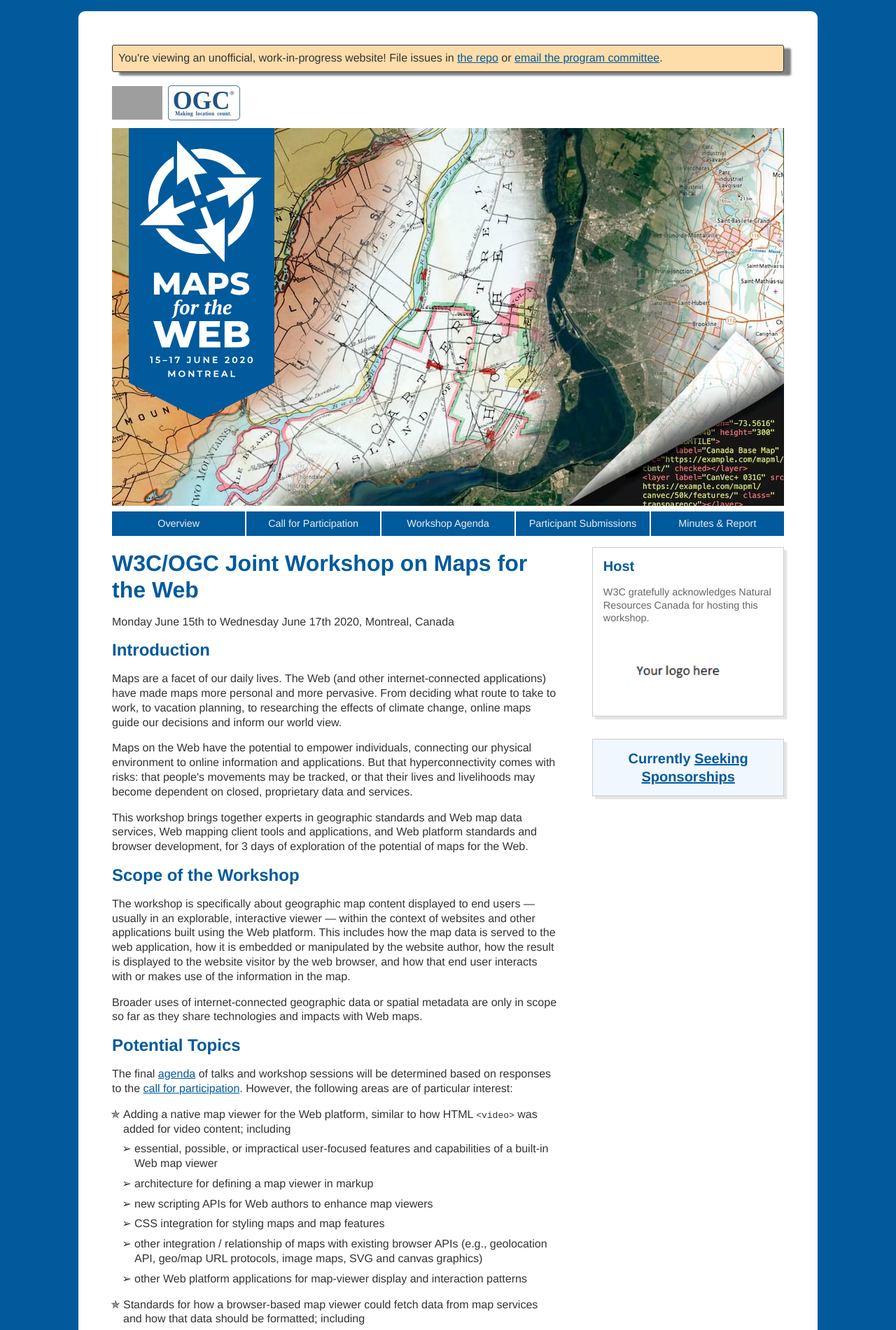
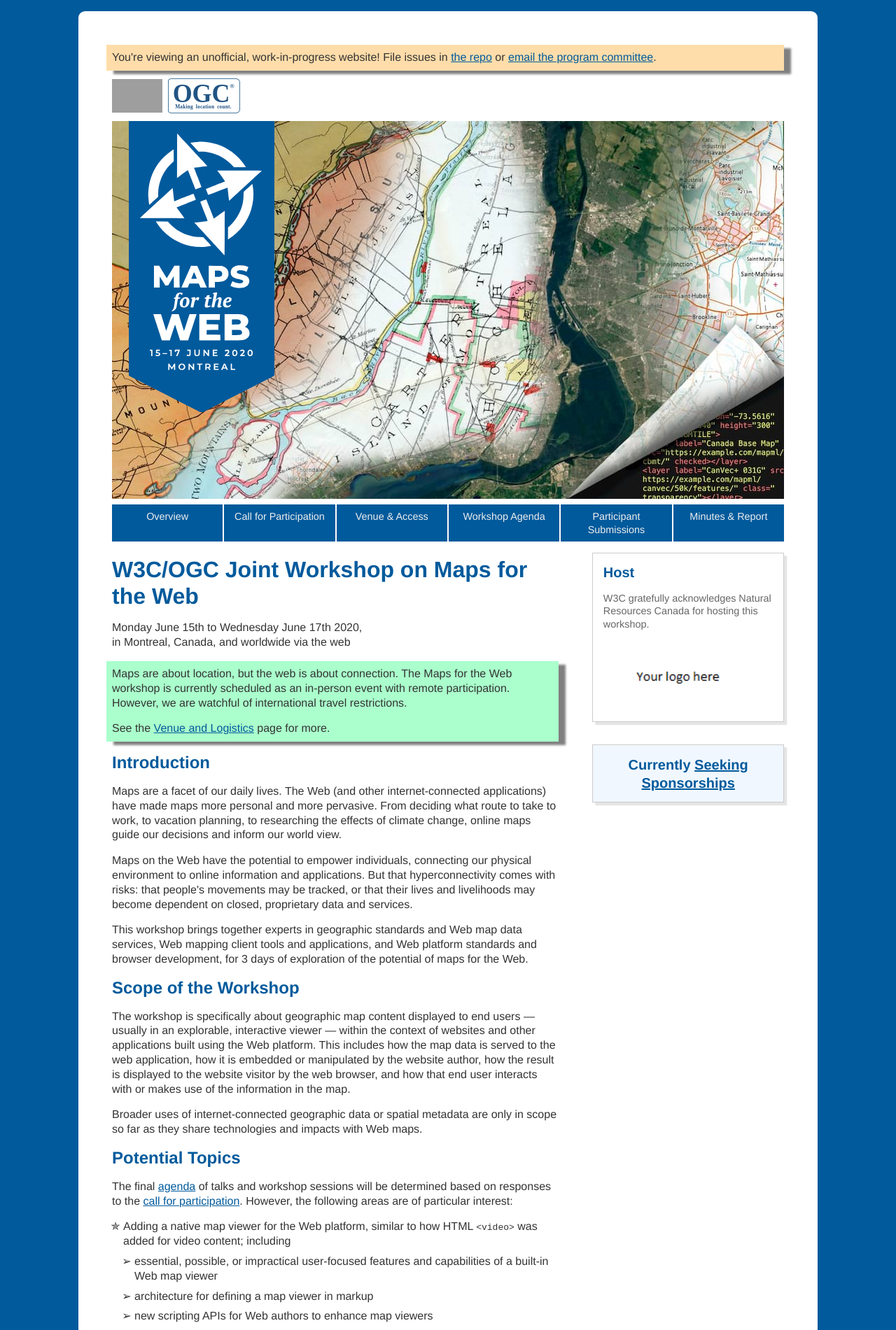
Before and after one commit to Maps4HTML/Maps4HTML-Workshop-2020, a Jekyll site: the page built from index.html, in a window 1280 px wide. Shown: the top 1901 px of the page at 70% size. Built offline with Jekyll 4.4.1, drawn with Linux system fonts in a browser that asks for light colours; grey boxes are pictures that could not be loaded.

Commit message:
Add venue information & highlight remote option
Paritally addresses #7

```diff
--- a/_data/nav.yml
+++ b/_data/nav.yml
@@ -2,6 +2,8 @@
   text: Overview
 - link: /call-for-participation
   text: Call for Participation
+- link: /venue
+  text: Venue & Access
 - link: /agenda
   text: Workshop Agenda
 - link: /supporting-material
--- a/assets/css/style.css
+++ b/assets/css/style.css
@@ -419,7 +419,7 @@
   .menu li:first-child:nth-last-child(odd) {
     /* if there's an odd number of items,
       make the first one big instead of the last */
-    flex: 100%;
+    flex: calc(20rem + 2px) 2;
   }
 
   .graphic {
@@ -751,16 +751,25 @@
 
 ol ol { margin: 1rem;}
 
+.warning, .info {
+  box-shadow: 10px 5px 3px 0px gray;
+  border: thin solid 3px;
+  padding: 0.5em;
+  margin: 0.5em 0 0.5em -0.5em;
+}
 .warning {
   background-color: #fda;
-  box-shadow: 10px 5px 3px 0px gray;
-  border-width: thin;
-  border-style: solid;
-  border-radius: 3px;
-  padding-top: 0.5em;
-  padding-right: 0.5em;
-  padding-bottom: 0.5em;
-  padding-left: 0.5em;
+}
+.info {
+  background-color: #afc;
+}
+.warning > :first-child,
+.info > :first-child {
+  margin-top: 0;
+}
+.warning > :last-child,
+.info > :last-child {
+  margin-bottom: 0;
 }
 
 .warning h1 {
@@ -768,11 +777,6 @@
   font-style: italic;
   font-weight: bold;
   text-align: center;
-
-}
-
-.warning p {
-  font-size: 110%;
 }
 
 .todo {
--- a/call-for-participation.html
+++ b/call-for-participation.html
@@ -38,9 +38,8 @@
   You can request to participate in the workshop in one or more ways:
 </p>
 <ul>
-  <li>Attending the workshop in person and participating in the discussions.</li>
-  <li>Attending the workshop via videoconference.
-    (To be confirmed, subject to technical support.)
+  <li>Attending the workshop sessions in person, in Montreal.</li>
+  <li>Attending the workshop sessions remotely, via videoconference.
   </li>
   <li>Making a <a href="#talk-proposals">presentation</a> (15 minutes)
     or lightning talk (&lt;5 minutes),
--- a/index.html
+++ b/index.html
@@ -3,7 +3,22 @@
 # See _config.yml for site title and description
 ---
 
-<p>Monday June 15th to Wednesday June 17th 2020, Montreal, Canada</p>
+<p>
+  Monday June 15th to Wednesday June 17th 2020,<br/>
+  in Montreal, Canada, and worldwide via the web
+</p>
+
+<div class="info">
+  <p>
+    Maps are about location, but the web is about connection.
+    The Maps for the Web workshop is currently scheduled
+    as an in-person event with remote participation.
+    However, we are watchful of international travel restrictions.
+  </p>
+  <p>
+    See the <a href="{{ '/venue' | relative_url }}">Venue and Logistics</a> page for more.
+  </p>
+</div>
 
 <h2 id="introduction">Introduction</h2>
 <p>
```
Also changed, not shown: venue.html (added, +93 -0 lines).
